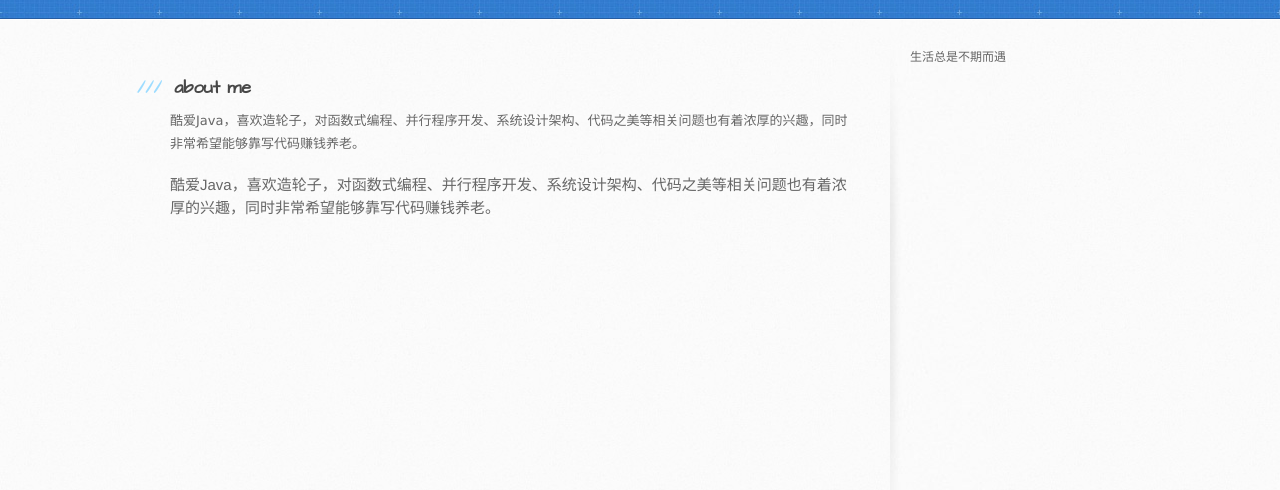
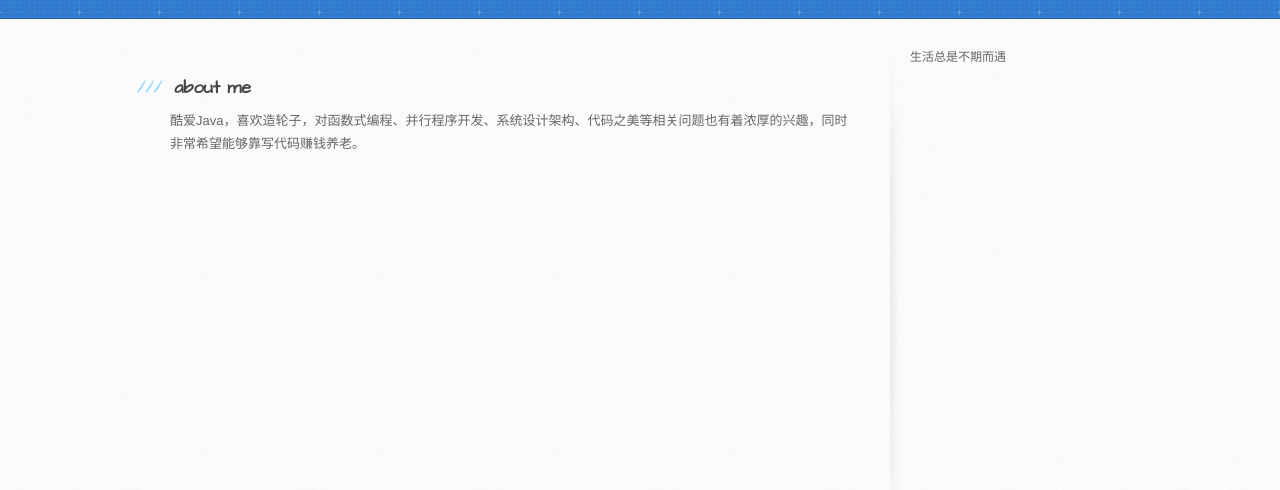
Before and after one commit to bnsdmm/bnsdmm.github.io, a plain HTML site: page about.html in a window 1280 px wide. Shown: the part 148-638 px from the top of the page. Drawn offline with Linux system fonts and the light colour scheme.

Commit message:
Update about.html

```diff
--- a/about.html
+++ b/about.html
@@ -30,10 +30,9 @@
         <section id="main-content">
 <h3>
 <a id="creating-pages-manually" class="anchor" href="#creating-pages-manually" aria-hidden="true"><span aria-hidden="true" class="octicon octicon-link"></span></a>about me</h3>
-<p><font size="2" face="Verdana">
+<p><font size="2">
 酷爱Java，喜欢造轮子，对函数式编程、并行程序开发、系统设计架构、代码之美等相关问题也有着浓厚的兴趣，同时非常希望能够靠写代码赚钱养老。
 </font></p>
-<p>酷爱Java，喜欢造轮子，对函数式编程、并行程序开发、系统设计架构、代码之美等相关问题也有着浓厚的兴趣，同时非常希望能够靠写代码赚钱养老。</p>
 
 </section>
         <aside id="sidebar">
```
